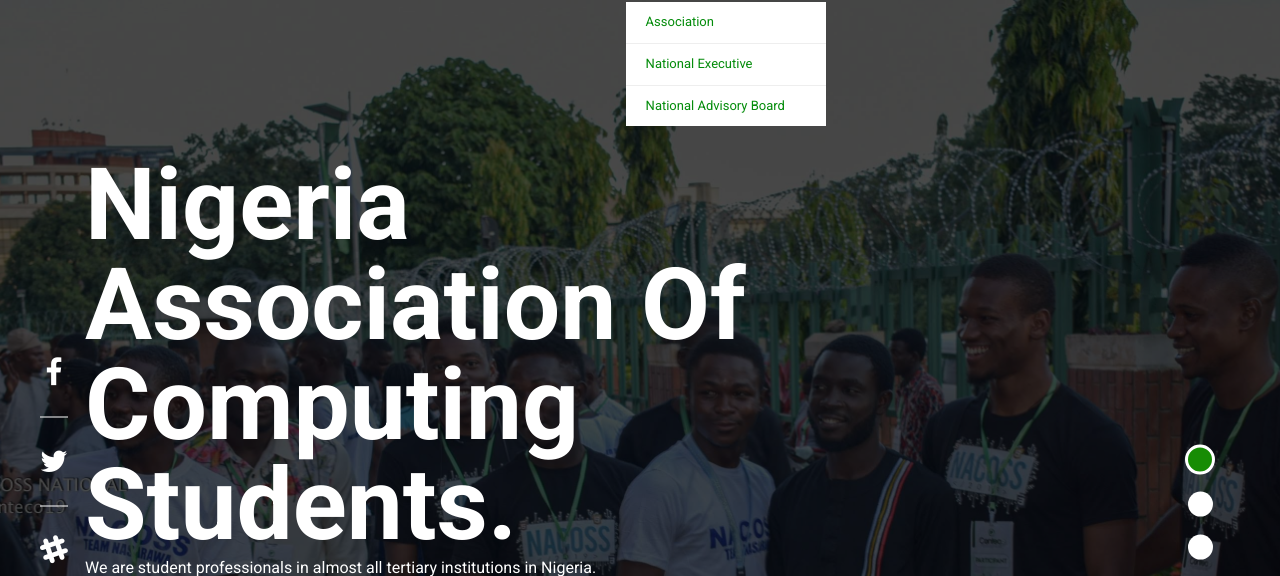
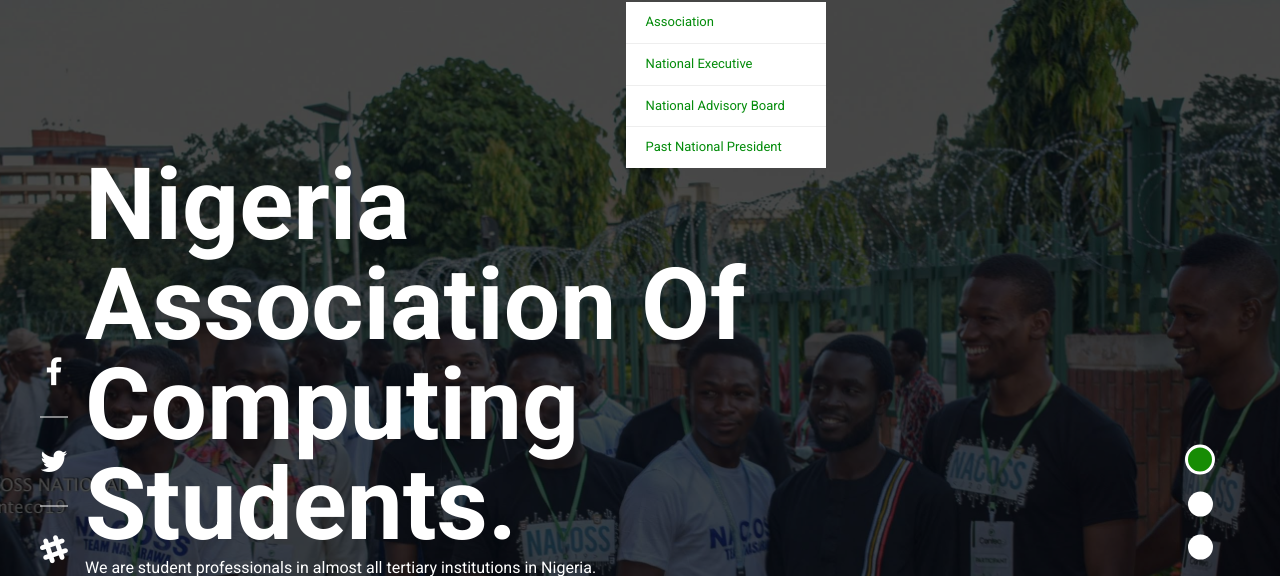
Before and after one commit to coolheaded1/nacos, a PHP site: page /index.php in a window 1280 px wide, after a click on "About". Shown: the part 166-742 px from the top of the page. Run offline with PHP 8.4, Linux system fonts and the light colour scheme; grey boxes are pictures that could not be loaded.

Commit message:
30/12/2020 initial commit

```diff
--- a/include/header.php
+++ b/include/header.php
@@ -41,6 +41,7 @@
                                         <li class="nav-item"><a class="nav-link" href="blog.php">Association</a></li>
                                         <li class="nav-item"><a class="nav-link" href="executive.php">National Executive</a></li>
                                         <li class="nav-item"><a class="nav-link" href="boards.php">National Advisory Board</a></li>
+                                        <li class="nav-item"><a class="nav-link" href="boards.php">Past National President</a></li>
                                     </ul>
                                 </li>
                                 <li class="nav-item"><a class="nav-link" href="event.php">Event</a></li>
@@ -50,7 +51,7 @@
                                     <ul class="dropdown-menu">
                                         <li class="nav-item"><a class="nav-link" href="member.php">Members Directory</a></li>
                                         <li class="nav-item"><a class="nav-link" href="chapter.php">New Chapter Registration</a></li>
-                                        <li class="nav-item"><a class="nav-link" href="Dues.php">Annual Chapter Dues</a></li>
+                                        <li class="nav-item"><a class="nav-link" href="dues.php">Annual Chapter Dues</a></li>
                                         <li class="nav-item"><a class="nav-link" href="boards.php">Member Welfare Scheme</a></li>
                                     </ul>
                                 </li>
```
